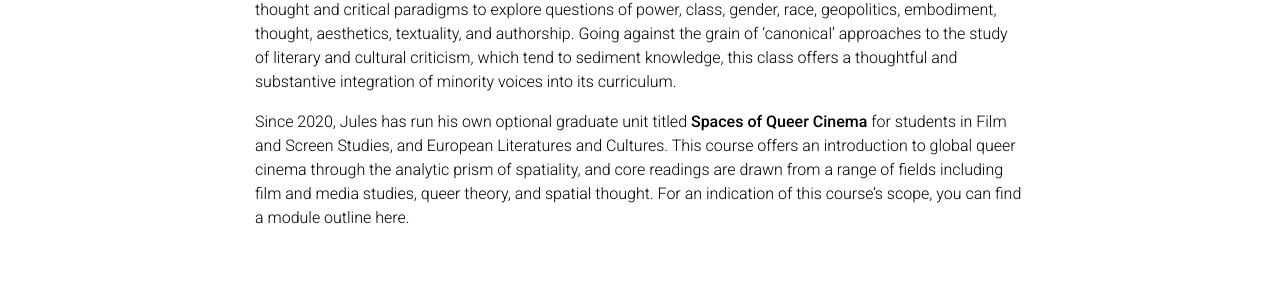
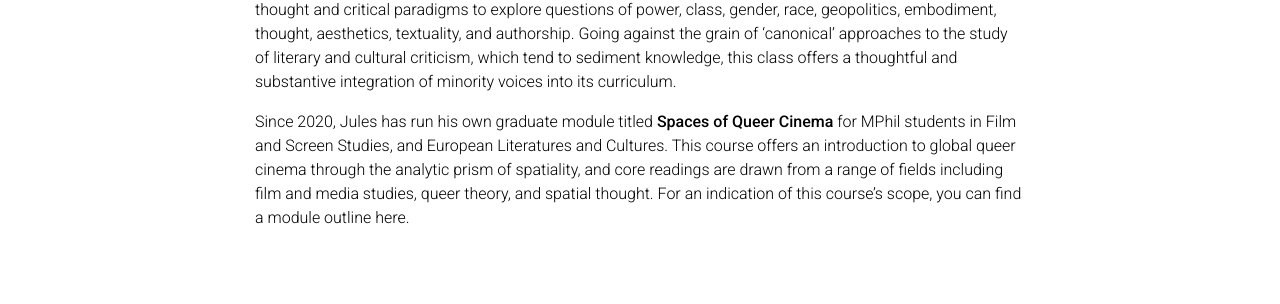
Before and after one commit to julesodwyer/julesodwyer.github.io, a Jekyll site: the page built from _pages/teaching.md, in a window 1280 px wide. Shown: the part 411-715 px from the top of the page. Built offline with Jekyll 4.4.1, drawn with Linux system fonts in a browser that asks for light colours; comment, search, counter and statistics services are not loaded; a style sheet for code colours, icons or effects is not loaded.

Commit message:
Update to teaching description
Changed the MPhil teaching description

```diff
--- a/_pages/teaching.md
+++ b/_pages/teaching.md
@@ -16,4 +16,4 @@ Jules has previously contributed to undergraduate and/or graduate courses on the
 
 In 2018, he helped to set up a popular **Critical Theory** seminar at Cambridge which caters to over sixty Modern Languages students from across all year groups. This course exposes students to a variety of schools of thought and critical paradigms to explore questions of power, class, gender, race, geopolitics, embodiment, thought, aesthetics, textuality, and authorship. Going against the grain of 'canonical' approaches to the study of literary and cultural criticism, which tend to sediment knowledge, this class offers a thoughtful and substantive integration of minority voices into its curriculum.
 
-Since 2020, Jules has run his own optional graduate unit titled **Spaces of Queer Cinema** for students in Film and Screen Studies, and European Literatures and Cultures. This course offers an introduction to global queer cinema through the analytic prism of spatiality, and core readings are drawn from a range of fields including film and media studies, queer theory, and spatial thought. For an indication of this course’s scope, you can find a module outline here.
+Since 2020, Jules has run his own graduate module titled **Spaces of Queer Cinema** for MPhil students in Film and Screen Studies, and European Literatures and Cultures. This course offers an introduction to global queer cinema through the analytic prism of spatiality, and core readings are drawn from a range of fields including film and media studies, queer theory, and spatial thought. For an indication of this course’s scope, you can find a module outline here.
```
Also changed, not shown: 1 other file.
